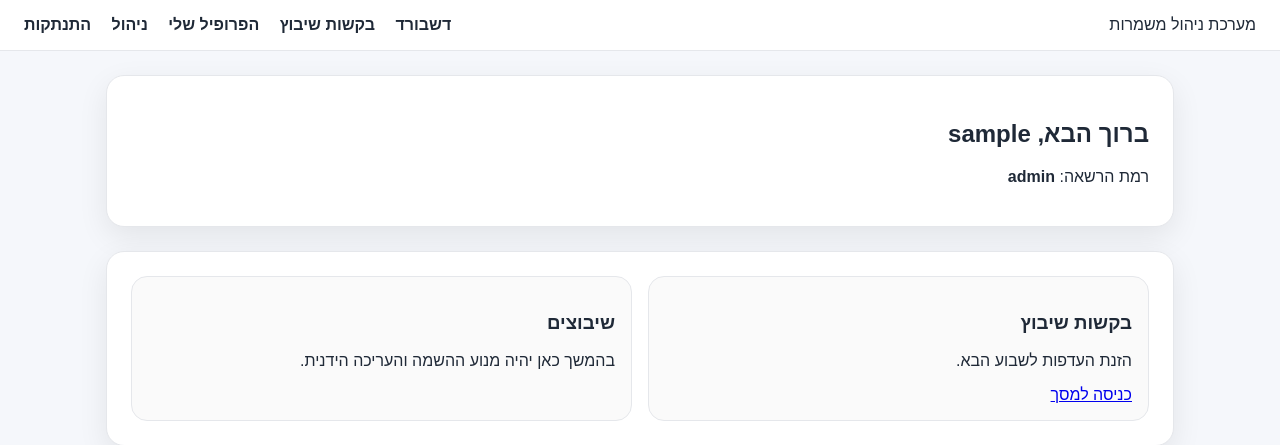
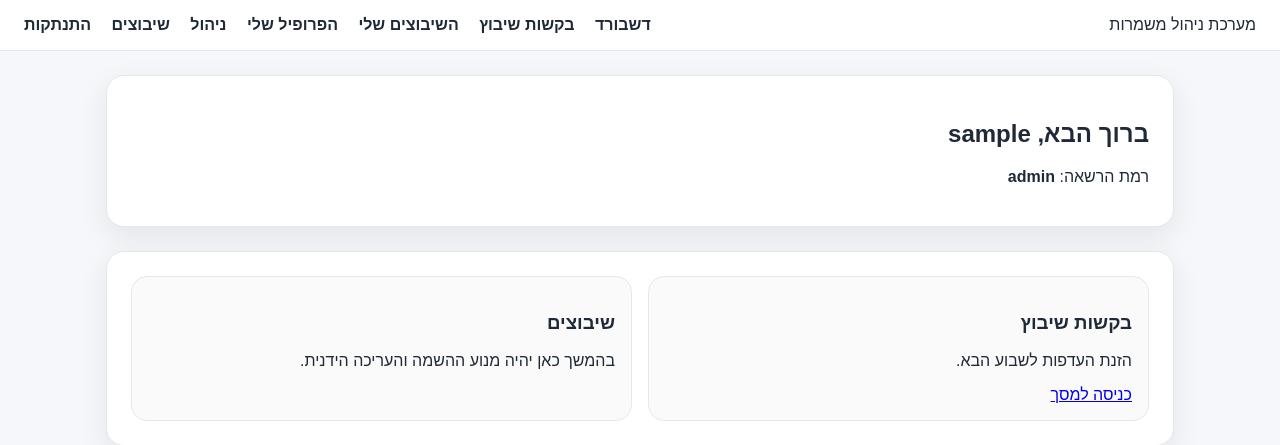
Before and after one commit to haggaikar-maker/shift-system, a FastAPI app: template app/templates/dashboard.html in a window 1280 px wide. Shown: the top 445 px of the page. Run offline with FastAPI, Linux system fonts and the light colour scheme; the template is opened without the code that fills it: most values are stand-ins (such as "Sample title", 1, 10 or a date in 2020); parts of the project's set-up code (start-up, migrations or seed data) failed here and were passed over.

Commit message:
Update base.html

```diff
--- a/app/templates/base.html
+++ b/app/templates/base.html
@@ -12,8 +12,10 @@
         <nav>
             <a href="/dashboard">דשבורד</a>
             <a href="/preferences">בקשות שיבוץ</a>
+            <a href="/assignments">השיבוצים שלי</a>
             <a href="/profile">הפרופיל שלי</a>
             <a href="/admin/preferences">ניהול</a>
+            <a href="/assignments/admin">שיבוצים</a>
             <a href="/auth/logout">התנתקות</a>
         </nav>
     </header>
```
